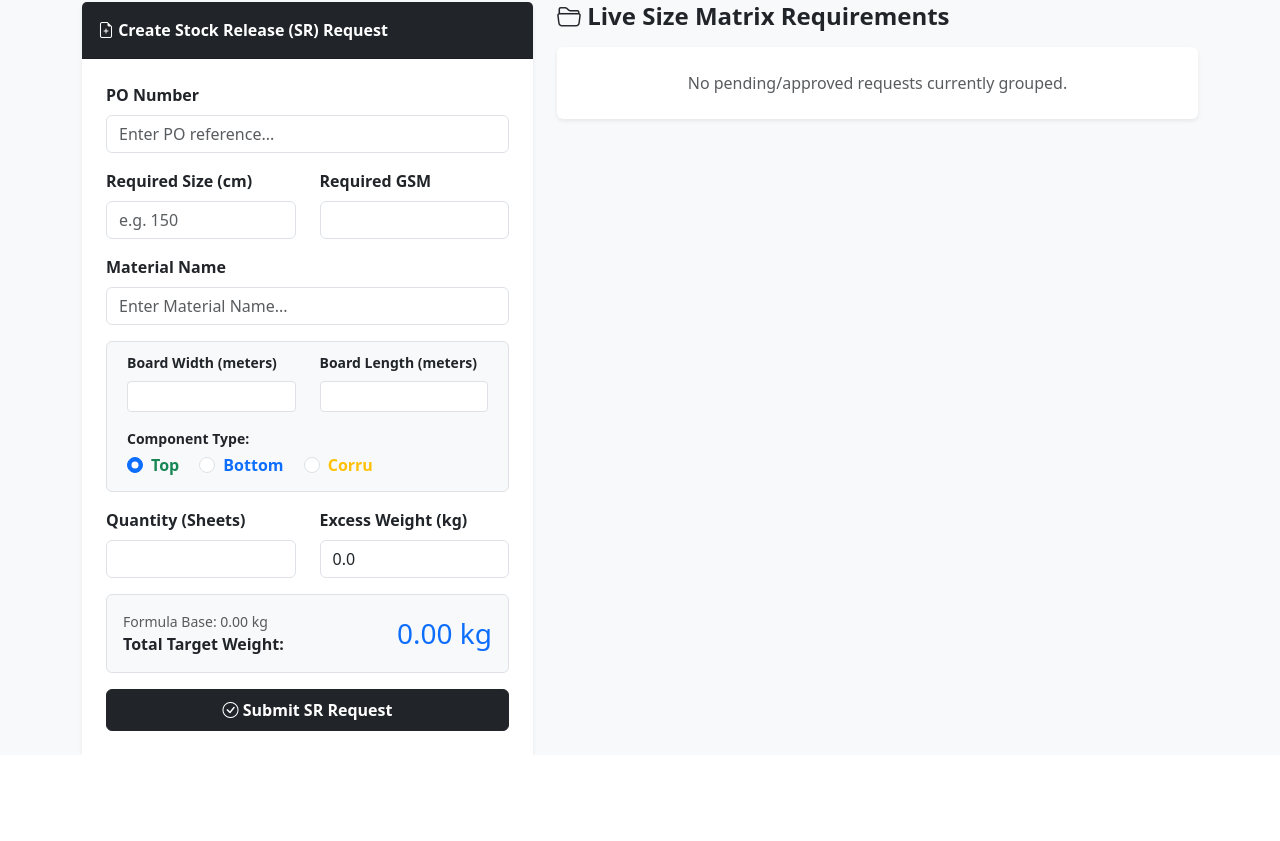
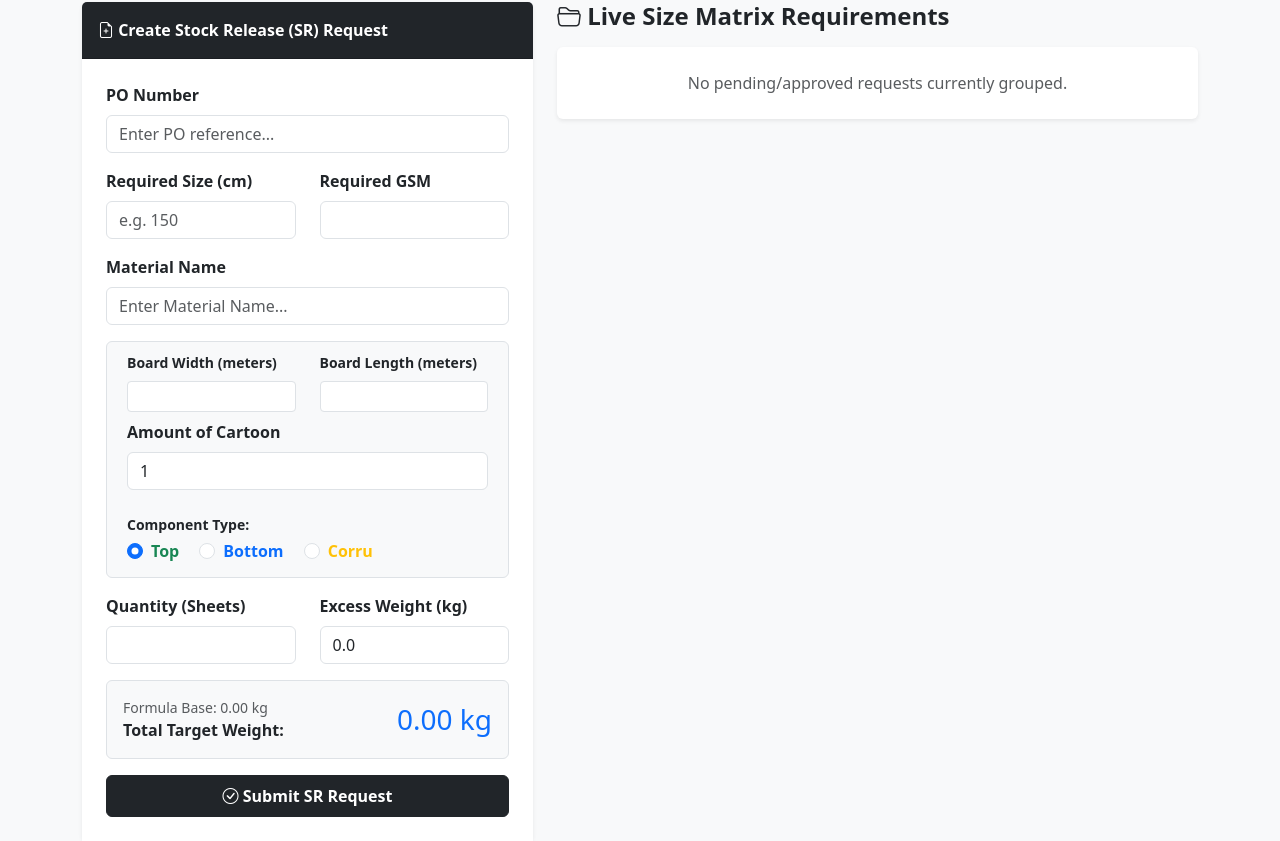
Before and after one commit to viscorquality-ux/Reel-Stock-Management, a Flask app: page /sr_request in a window 1280 px wide. Shown: the part 78-919 px from the top of the page. Before the commit the page ends 831 px from the top, so only its background shows below. Run offline with Flask 3, Linux system fonts and the light colour scheme; the visitor is signed in with stand-in values (Sample User, id 1); data that the repository does not hold is empty.

Commit message:
Update sr_request.html

```diff
--- a/templates/sr_request.html
+++ b/templates/sr_request.html
@@ -78,7 +78,10 @@
                                     <label class="form-label fw-bold small">Board Length (meters)</label>
                                     <input type="number" step="0.001" id="board_length" name="board_length" class="form-control form-control-sm" required oninput="calculateSRWeight()">
                                 </div>
-
+                                <div class="mb-3">
+                                    <label class="form-label fw-bold">Amount of Cartoon</label>
+                                    <input type="number" id="cartoon_amount" name="cartoon_amount" class="form-control" value="1" required oninput="calculateSRWeight()">
+                                </div>
                                 <div class="col-12 mt-2 mb-1">
                                     <label class="fw-bold small d-block mb-1">Component Type:</label>
                                     <div class="form-check form-check-inline">
```
